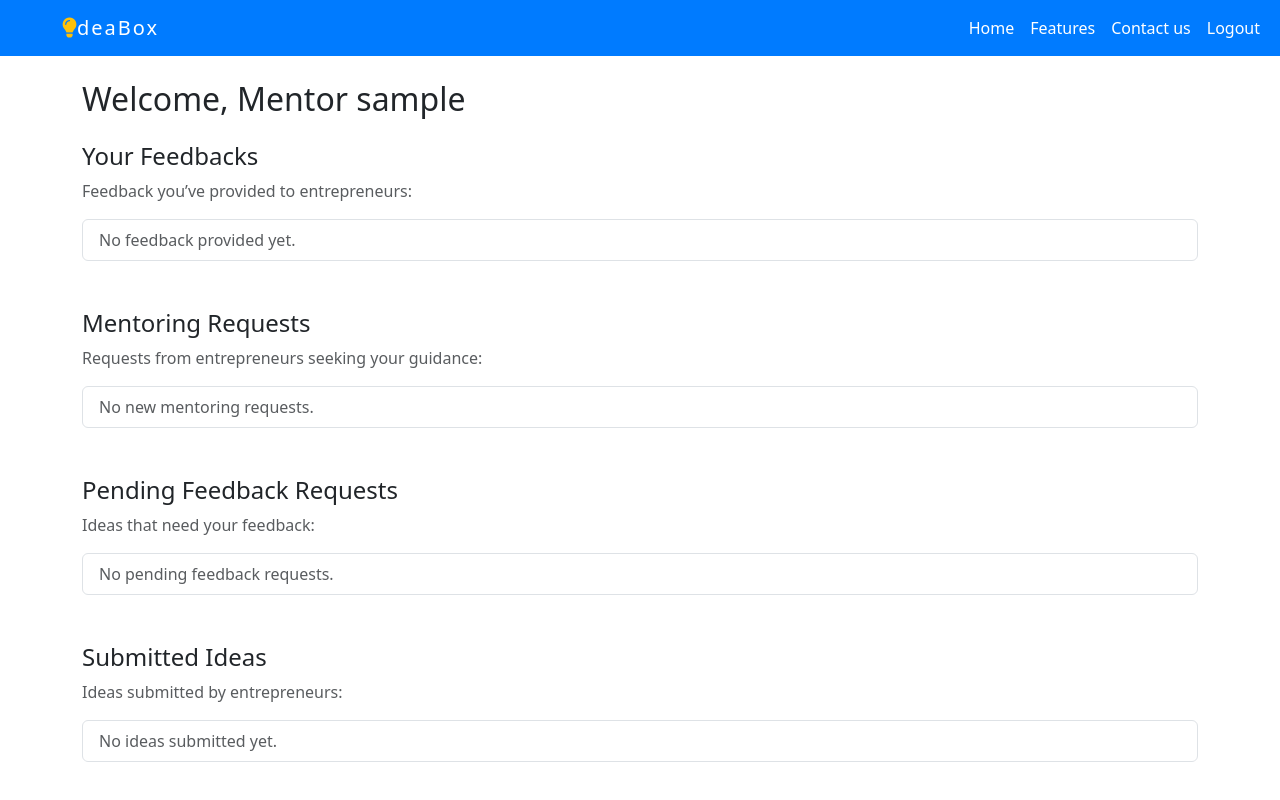
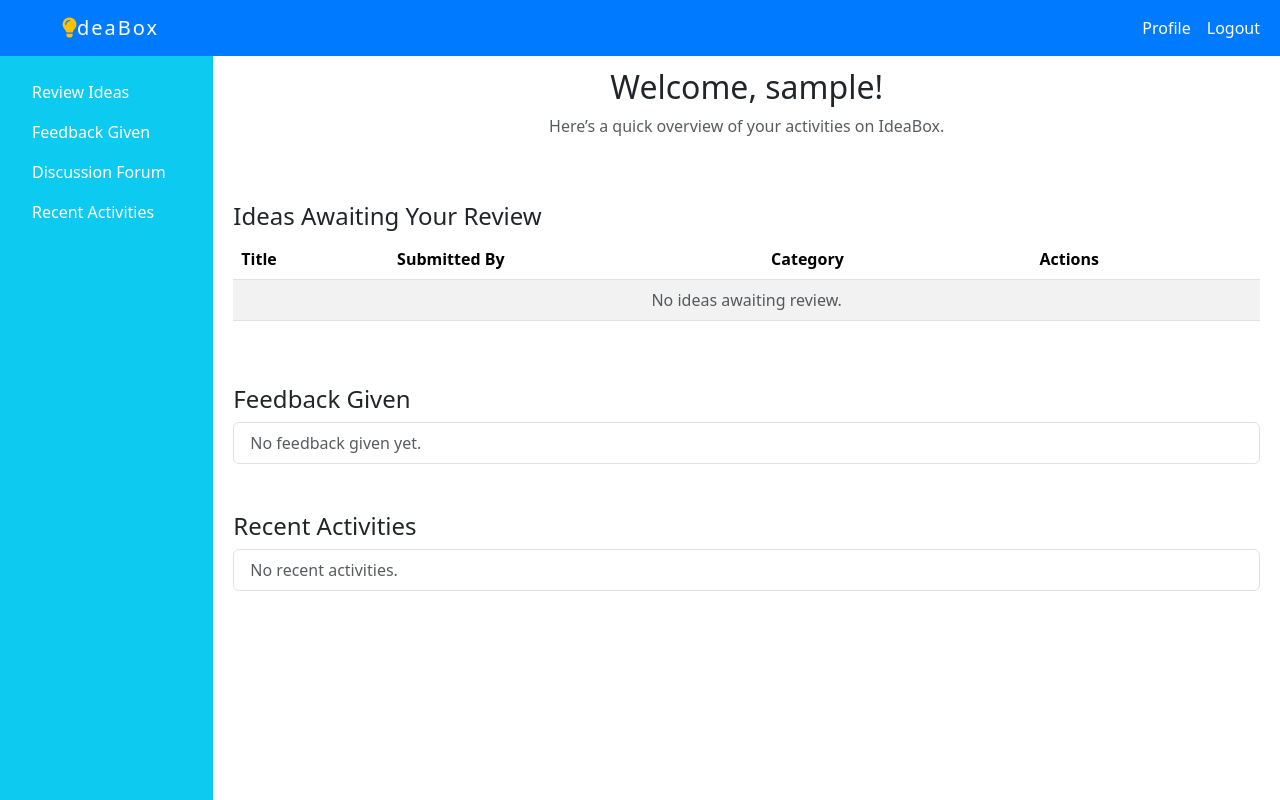
Before and after one commit to Ajay-2005/IdeaBox, a Django app: page /mentors-dashboard/ in a window 1280 px wide. Run offline with Django 5.2, Linux system fonts and the light colour scheme; the visitor is signed in with stand-in values (Sample User, id 1); some libraries are stand-ins or nearby versions.

```diff
--- a/incubator/urls.py
+++ b/incubator/urls.py
@@ -18,6 +18,8 @@ urlpatterns = [
 	path('dashboard/',views.dashboard,name='dashboard'),
 	path('dashboard/submit-idea/',views.submit_idea,name='submit-idea'),
     path('dashboard/delete-idea/<int:idea_id>/',views.delete_idea,name='delete-idea'),
+	path('dashboard/edit-idea/<int:idea_id>/',views.edit_idea,name='edit-idea'),
+    path('dashboard/get-idea/<int:idea_id>/',views.get_idea,name='get-idea'),
     path('mentors-dashboard/',views.mentordashboard,name='mentor-dashboard'),
     path('forum/',views.discussion_forum,name='discussion-forum'),
     path('forum/ask-question',views.submit_question,name='ask-question'),
--- a/incubator/views.py
+++ b/incubator/views.py
@@ -94,42 +94,56 @@ def verify_otp(request):
 	return render(request,'auth/verify_otp.html')
 
 def login_view(request):
-	if request.method == 'POST':
-		form = CustomLoginForm(request, data=request.POST)
+    if request.method == 'POST':
+        form = CustomLoginForm(request, data=request.POST)
 
-		if not form.is_valid():
-			print("Form errors:", form.errors)
+        if not form.is_valid():
+            print("Form errors:", form.errors)
 
-		if form.is_valid():
-			username_or_email = form.cleaned_data['username']
-			password = form.cleaned_data['password']
+        if form.is_valid():
+            username_or_email = form.cleaned_data['username']
+            password = form.cleaned_data['password']
 
-			if '@' in username_or_email:
-				try:
-					user_obj = User.objects.get(email=username_or_email)
-					username = user_obj.username
-				except User.DoesNotExist:
-					messages.error(request, "Invalid email or password.")
-					return render(request, 'login.html', {'form': form})
-			else:
-				username = username_or_email
+            if '@' in username_or_email:
+                try:
+                    user_obj = User.objects.get(email=username_or_email)
+                    username = user_obj.username
+                except User.DoesNotExist:
+                    messages.error(request, "Invalid email or password.")
+                    return render(request, 'auth/login.html', {'form': form})
+            else:
+                username = username_or_email
 
-			user = authenticate(request, username=username, password=password)
-			if user:
-				login(request, user)
+            user = authenticate(request, username=username, password=password)
+            if user:
+                login(request, user)
 
-				if not form.cleaned_data.get('remember_me'):
-					request.session.set_expiry(0)
+                # Handle "remember me"
+                if not form.cleaned_data.get('remember_me'):
+                    request.session.set_expiry(0)
 
-				return render('dashboard')
-			else:
-				messages.error(request, "Invalid username or password.")
-		else:
-			messages.error(request, "Please correct the errors below.")
-	else:
-		form = CustomLoginForm()
+                # Redirect based on `next` parameter or user role
+                next_url = request.GET.get('next')
+                if next_url:
+                    return redirect(next_url)
+                elif user.role == 'mentor':  # Example: Redirect mentors
+                    return redirect('mentor-dashboard')
+                elif user.role == 'entrepreneur':  # Example: Redirect entrepreneurs
+                    return redirect('dashboard')
+                elif user.role == 'collaborator':  # Example: Redirect collaborators
+                    return redirect('/')
+                else:  # Default redirect for undefined roles
+                    messages.warning(request, "Role not defined. Redirecting to home.")
+                    return redirect('home')
 
-	return render(request, 'auth/login.html', {'form': form})
+            else:
+                messages.error(request, "Invalid username or password.")
+        else:
+            messages.error(request, "Please correct the errors below.")
+    else:
+        form = CustomLoginForm()
+
+    return render(request, 'auth/login.html', {'form': form})
 
 def resend_otp(request):
 	email = request.session.get("email")
@@ -216,17 +230,15 @@ def profile_setup(request):
 		status = request.POST.get('status', 'Available')
 		selected_skills = request.POST.getlist('skills')
 
-		# Validate the phone number
 		try:
-			if phone_number:  # Only validate if the user entered a phone number
+			if phone_number:
 				phone_number_validator(phone_number)
 		except ValidationError as e:
 			return render(request, 'profile_setup.html', {
 				'profile': profile,
-				'error': e.message,  # Pass the error message to the template
+				'error': e.message,
 			})
 
-		# Update the profile fields
 		profile.profile_picture = profile_picture
 		profile.bio = bio
 		profile.education = education
@@ -292,6 +304,22 @@ def submit_idea(request):
 			return JsonResponse({"status": "error", "message": str(e)}, status=400)
 	return JsonResponse({"status": "error", "message": "Invalid request method."}, status=405)
 
+def edit_idea(request, idea_id):
+	if request.method == 'POST':
+		data = json.loads(request.body)
+		idea = get_object_or_404(Idea, id=idea_id)
+		if request.user == idea.creator:
+			idea.title = data.get('title')
+			idea.description = data.get('description')
+			idea.category = data.get('category')
+			idea.visibility = data.get('visibility')
+			idea.target_audience = data.get('targetAudience')
+			idea.market_opportunity = data.get('marketOpportunity')
+			idea.save()
+			return JsonResponse({'success': True, 'message': 'Idea updated successfully!'})
+		return JsonResponse({'success': False, 'message': 'Unauthorized'}, status=403)
+	return JsonResponse({'success': False, 'message': 'Invalid request method'}, status=405)
+
 @login_required
 def idea_list(request):
 	idea=Idea.objects.all()
@@ -308,6 +336,17 @@ def delete_idea(request, idea_id):
             return JsonResponse({'success': False, 'message': 'Unauthorized'}, status=403)
     return JsonResponse({'success': False, 'message': 'Invalid request'}, status=400)
 
+def get_idea(request, idea_id):
+	idea = get_object_or_404(Idea, id=idea_id)
+	return JsonResponse({
+		'id': idea.id,
+		'title': idea.title,
+		'description': idea.description,
+		'category': idea.category,
+		'visibility': idea.visibility,
+		'target_audience': idea.target_audience,
+		'market_opportunity': idea.market_opportunity
+	})
 
 @login_required
 def mentordashboard(request):
--- a/templates/mentors_dashboard.html
+++ b/templates/mentors_dashboard.html
@@ -1,87 +1,126 @@
 {% extends "partials/bootstrap.html" %}
+{% block navbar %}
+<nav class="navbar navbar-expand-lg fixed-top custom-navbar">
+    <div class="container-fluid">
+        <a class="navbar-brand text-white" href="#">
+            <i class="fas fa-lightbulb custom-icon"></i><span class="title-idea">dea</span><span
+                class="title-box">Box</span>
+        </a>
+        <button class="navbar-toggler" type="button" data-bs-toggle="collapse" data-bs-target="#navbarNav"
+            aria-controls="navbarNav" aria-expanded="false" aria-label="Toggle navigation">
+            <span class="navbar-toggler-icon"></span>
+        </button>
+        <div class="collapse navbar-collapse" id="navbarNav">
+            <ul class="navbar-nav ms-auto">
+                <li class="nav-item">
+                    <a class="nav-link text-white" href="{% url 'profile' %}">Profile</a>
+                </li>
+                <li class="nav-item">
+                    <a class="nav-link text-white" href="#">Logout</a>
+                </li>
+            </ul>
+        </div>
+    </div>
+</nav>
+{% endblock %}
 
 {% block content %}
-<div class="container mt-4">
+<div class="container-fluid">
     <div class="row">
+        <!-- Sidebar -->
+        <div class="col-md-3 col-lg-2 p-0 bg-info fixed-top" style="top: 56px; height: calc(100vh - 56px);">
+            <ul class="nav flex-column p-3">
+                <li class="nav-item">
+                    <a class="nav-link text-white" href="#ideaReviewSection">Review Ideas</a>
+                </li>
+                <li class="nav-item">
+                    <a class="nav-link text-white" href="#feedbackSection">Feedback Given</a>
+                </li>
+                <li class="nav-item">
+                    <a class="nav-link text-white" href="{% url 'discussion-forum' %}">Discussion Forum</a>
+                </li>
+                <li class="nav-item">
+                    <a class="nav-link text-white" href="#recentActivitiesSection">Recent Activities</a>
+                </li>
+            </ul>
+        </div>
 
         <!-- Main Content -->
-        <div class="col-md-12">
-            <h2>Welcome, Mentor {{ user.username }}</h2>
+        <div class="col-md-9 col-lg-10 ms-md-auto mt-4" style="margin-left: 250px; padding: 20px;">
+            <!-- Welcome Section -->
+            <div class="row mt-4">
+                <div class="col-12">
+                    <h2 class="text-center">Welcome, {{ user.username }}!</h2>
+                    <p class="text-center text-muted">Here’s a quick overview of your activities on IdeaBox.</p>
+                </div>
+            </div>
 
-            <!-- Your Feedbacks Section -->
-            <section id="your-feedbacks" class="mt-4">
-                <h4>Your Feedbacks</h4>
-                <p class="text-muted">Feedback you’ve provided to entrepreneurs:</p>
+            <!-- Idea Review Section -->
+            <div class="row mt-5" id="ideaReviewSection">
+                <div class="col-12">
+                    <h4>Ideas Awaiting Your Review</h4>
+                    <table class="table table-striped">
+                        <thead>
+                            <tr>
+                                <th>Title</th>
+                                <th>Submitted By</th>
+                                <th>Category</th>
+                                <th>Actions</th>
+                            </tr>
+                        </thead>
+                        <tbody>
+                            {% for idea in ideas_to_review %}
+                            <tr>
+                                <td>{{ idea.title }}</td>
+                                <td>{{ idea.submitted_by }}</td>
+                                <td>{{ idea.category }}</td>
+                                <td>
+                                    <a href="{% url 'review-idea' idea.id %}" class="btn btn-sm btn-primary">Review</a>
+                                </td>
+                            </tr>
+                            {% empty %}
+                            <tr>
+                                <td colspan="4" class="text-center text-muted">No ideas awaiting review.</td>
+                            </tr>
+                            {% endfor %}
+                        </tbody>
+                    </table>
+                </div>
+            </div>
+
+            <!-- Feedback Section -->
+            <div class="row mt-5" id="feedbackSection">
+                <div class="col-12">
+                    <h4>Feedback Given</h4>
                     <ul class="list-group">
                         {% for feedback in feedbacks %}
                         <li class="list-group-item">
-                        <strong>Idea: {{ feedback.idea.title }}</strong>
-                        <p>{{ feedback.feedback }}</p>
-                        <p>
-                            <small>Rating: {{ feedback.rating }} | Submitted on {{ feedback.created_at|date:"d M Y"
-                                }}</small>
-                        </p>
+                            Feedback on "<strong>{{ feedback.idea.title }}</strong>"
+                            <span class="text-muted float-end">{{ feedback.created_at|date:"d M Y, h:i A" }}</span>
                         </li>
                         {% empty %}
-                    <li class="list-group-item text-muted">No feedback provided yet.</li>
+                        <li class="list-group-item text-muted">No feedback given yet.</li>
                         {% endfor %}
                     </ul>
-            </section>
+                </div>
+            </div>
 
-            <!-- Mentoring Requests Section -->
-            <section id="mentoring-requests" class="mt-5">
-                <h4>Mentoring Requests</h4>
-                <p class="text-muted">Requests from entrepreneurs seeking your guidance:</p>
+            <!-- Recent Activities -->
+            <div class="row mt-5" id="recentActivitiesSection">
+                <div class="col-12">
+                    <h4>Recent Activities</h4>
                     <ul class="list-group">
-                    {% for request in mentoring_requests %}
+                        {% for activity in recent_activities %}
                         <li class="list-group-item">
-                        <strong>Entrepreneur: {{ request.entrepreneur.username }}</strong>
-                        <p>Idea: {{ request.idea.title }}</p>
-                        <p>Status: {{ request.status }}</p>
-                        <a href="#" class="btn btn-primary btn-sm">Respond</a>
+                            {{ activity.description }}
+                            <span class="text-muted float-end">{{ activity.created_at|date:"d M Y, h:i A" }}</span>
                         </li>
                         {% empty %}
-                    <li class="list-group-item text-muted">No new mentoring requests.</li>
+                        <li class="list-group-item text-muted">No recent activities.</li>
                         {% endfor %}
                     </ul>
-            </section>
-
-            <!-- Pending Feedback Requests Section -->
-            <section id="pending-feedback-requests" class="mt-5">
-                <h4>Pending Feedback Requests</h4>
-                <p class="text-muted">Ideas that need your feedback:</p>
-                <ul class="list-group">
-                    {% for idea in feedback_requests %}
-                    <li class="list-group-item">
-                        <strong>Idea: {{ idea.title }}</strong>
-                        <a href="#" class="btn btn-success btn-sm float-end">Provide Feedback</a>
-                    </li>
-                    {% empty %}
-                    <li class="list-group-item text-muted">No pending feedback requests.</li>
-                    {% endfor %}
-                </ul>
-            </section>
-
-            <!-- Submitted Ideas Section -->
-            <section id="submitted-ideas" class="mt-5">
-                <h4>Submitted Ideas</h4>
-                <p class="text-muted">Ideas submitted by entrepreneurs:</p>
-                <ul class="list-group">
-                    {% for idea in submitted_ideas %}
-                    <li class="list-group-item">
-                        <strong>Idea Title: {{ idea.title }}</strong>
-                        <p>{{ idea.description }}</p>
-                        <p>
-                            <small>Submitted by {{ idea.entrepreneur.username }} on {{ idea.created_at|date:"d M Y"
-                                }}</small>
-                        </p>
-                        <a href="#" class="btn btn-info btn-sm">View Details</a>
-                    </li>
-                    {% empty %}
-                    <li class="list-group-item text-muted">No ideas submitted yet.</li>
-                    {% endfor %}
-                </ul>
-            </section>
+                </div>
+            </div>
         </div>
     </div>
 </div>
```
Also changed, not shown: incubator/models.py (+8 -0 lines), templates/dashboard.html (+16 -6 lines), templates/edit_idea.html (added, +165 -0 lines), templates/submit_idea.html (+4 -3 lines), incubator/migrations/0016_acknowledgment.py (added). Lines whose indentation alone changed are shown as unchanged.
